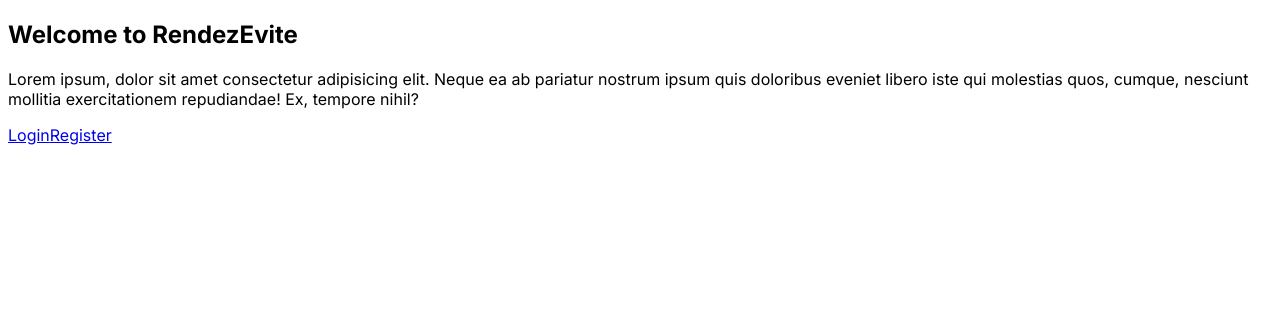
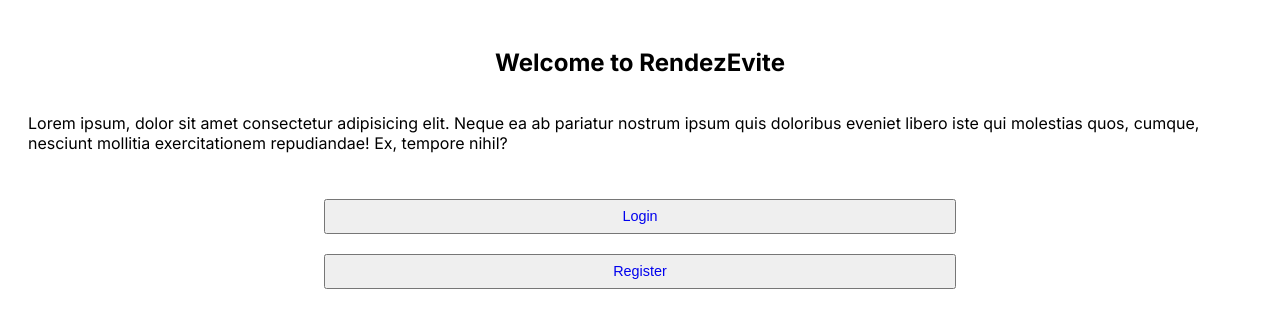
Before and after one commit to nanidam/degree-project-rendezevite, a Next.js app: page / in a window 1280 px wide. Shown: the top 328 px of the page. Built offline with nearby package versions, Linux system fonts and the light colour scheme.

Commit message:
:art: positioned elements on home page

```diff
--- a/app/page.tsx
+++ b/app/page.tsx
@@ -1,19 +1,23 @@
-import styles from "./page.module.css";
+import "./style.scss";
 
 export default function Home() {
   return (
     <main>
-      <section>
-        <h1>Welcome to RendezEvite</h1>
-        <p>
+      <section className="welcome-overview">
+        <h1 className="welcome-header">Welcome to RendezEvite</h1>
+        <p className="welcome-text">
           Lorem ipsum, dolor sit amet consectetur adipisicing elit. Neque ea ab pariatur
           nostrum ipsum quis doloribus eveniet libero iste qui molestias quos, cumque,
           nesciunt mollitia exercitationem repudiandae! Ex, tempore nihil?
         </p>
       </section>
-      <section>
-        <a href="/api/auth/signin">Login</a>
-        <a href="/">Register</a>
+      <section className="login-register-links">
+        <button className="login-btn">
+          <a href="/api/auth/signin">Login</a>
+        </button>
+        <button className="register-btn">
+          <a href="/">Register</a>
+        </button>
       </section>
     </main>
   );
--- /dev/null
+++ b/app/style.scss
@@ -0,0 +1,34 @@
+.welcome-overview {
+  display: flex;
+  flex-direction: column;
+  justify-content: center;
+  align-items: center;
+
+  padding: 20px;
+}
+
+.login-register-links {
+  display: flex;
+  flex-direction: column;
+  justify-content: center;
+  align-items: center;
+
+  .login-btn,
+  .register-btn {
+    width: 50%;
+    height: 35px;
+    margin: 10px;
+
+    transition: ease-in-out 0.3s;
+    cursor: pointer;
+
+    &:hover {
+      background: grey;
+    }
+
+    & > a {
+      text-decoration: none;
+      font-size: 0.9rem;
+    }
+  }
+}
```
